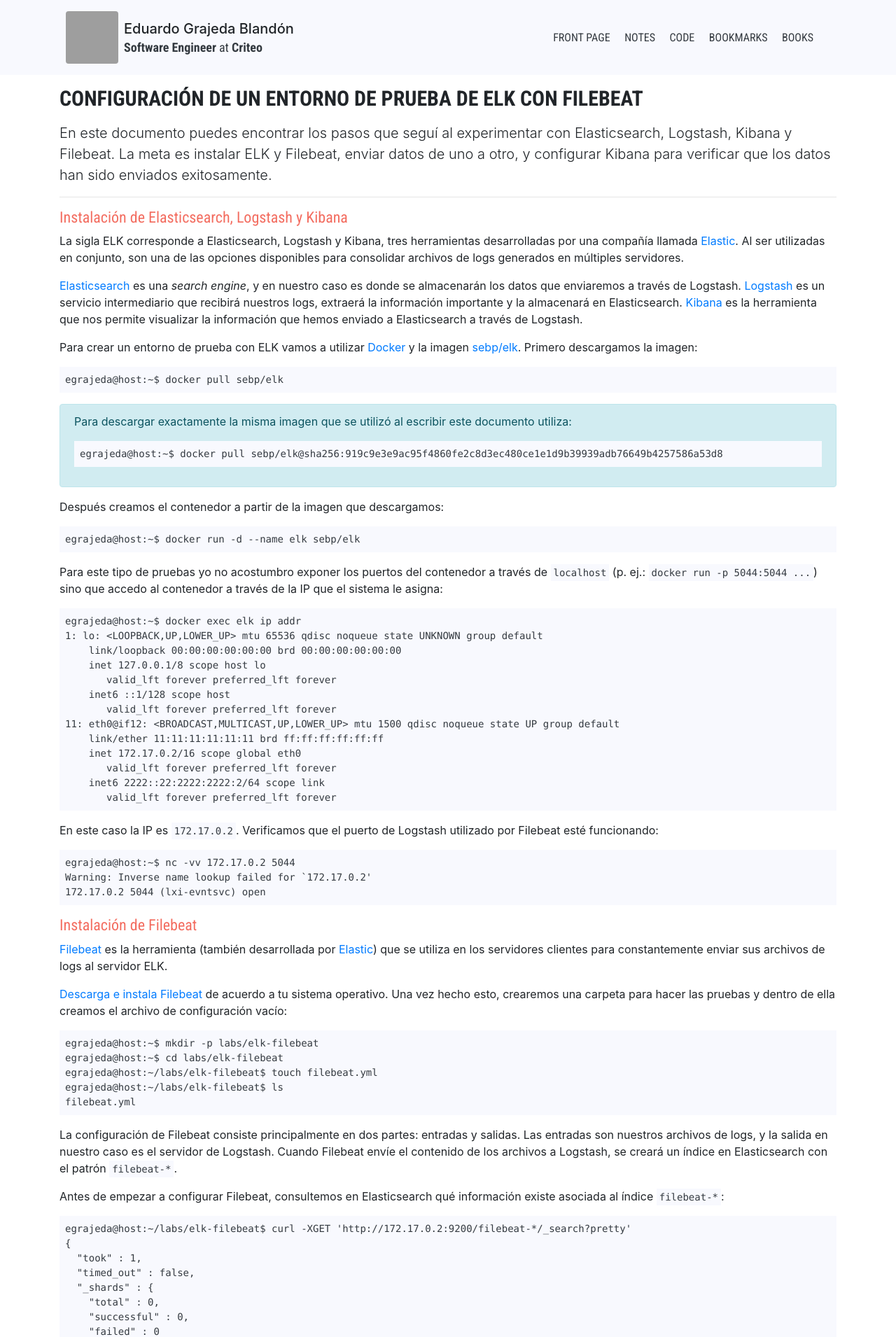
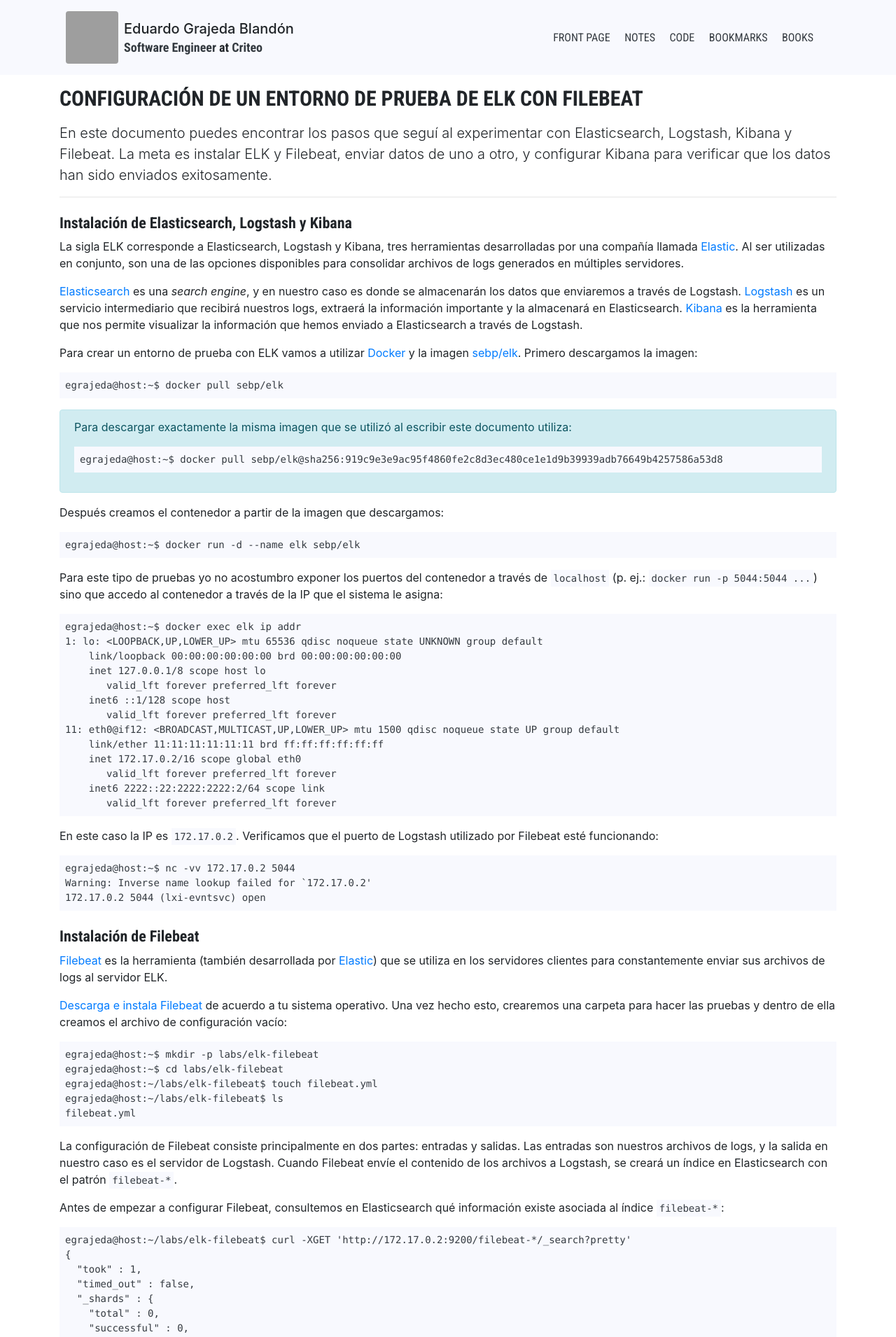
Before and after one commit to egrajeda/www, a Jekyll site: the page built from _posts/2016-02-20-elk-filebeat.md, in a window 1280 px wide. Shown: the top 1910 px of the page at 70% size. Built offline with Jekyll 4.4.1, drawn with Linux system fonts in a browser that asks for light colours; grey boxes are pictures that could not be loaded.

Commit message:
Make all <h2 /> black
Otherwise it's just too much color when used on a page with syntax
highlight.

```diff
--- a/assets/style.scss
+++ b/assets/style.scss
@@ -19,12 +19,20 @@
 
 h2 {
   font-size: 22px;
-  color: #f36d60;
+  font-weight: 700;
 }
 
 h3 {
   font-size: 18px;
   font-weight: 700;
+}
+
+h1, h2, h3 {
+  clear: both;
+}
+
+h1 > code, h2 > code, h3 > code {
+  color: inherit !important;
 }
 
 figure.highlight, div.highlight {
@@ -55,13 +63,11 @@
   }
 
   h2 {
-    @extend .text-dark;
     font-size: 18px;
     margin-bottom: 0;
 
     a {
       @extend .text-dark;
-      font-weight: 700;
     }
   }
 }
@@ -105,7 +111,16 @@
 }
 
 .egb-post {
+  h2 {
+    @extend .mt-4;
+  }
+
   img {
     @extend .img-fluid;
+
+    &.float-left {
+      @extend .mb-3;
+      @extend .mr-3;
+    }
   }
 }
```
